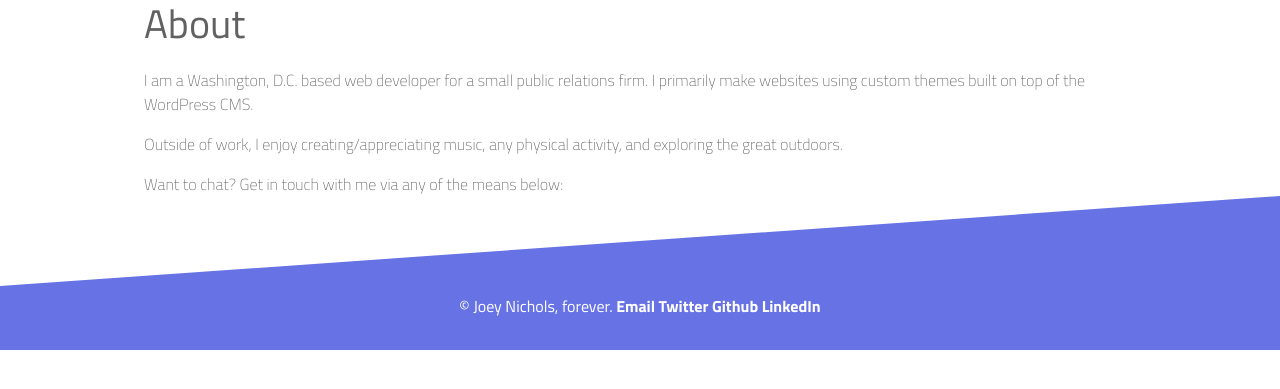
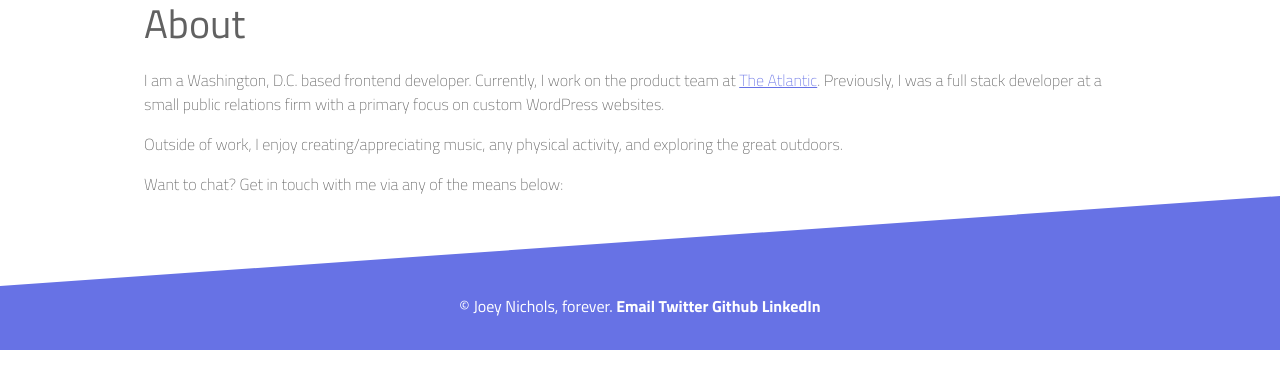
Before and after one commit to joeyquarters/joeyquarters.github.io, a Jekyll site: the page built from about.md, in a window 1280 px wide. Shown: the top 389 px of the page. Built offline with Jekyll 4.4.1, drawn with Linux system fonts in a browser that asks for light colours.

Commit message:
Updated about page

```diff
--- a/about.md
+++ b/about.md
@@ -4,7 +4,7 @@ title: About
 permalink: /about/
 ---
 
-I am a Washington, D.C. based web developer for a small public relations firm. I primarily make websites using custom themes built on top of the WordPress CMS.
+I am a Washington, D.C. based frontend developer. Currently, I work on the product team at [The Atlantic](https://www.theatlantic.com). Previously, I was a full stack developer at a small public relations firm with a primary focus on custom WordPress websites.
 
 Outside of work, I enjoy creating/appreciating music, any physical activity, and exploring the great outdoors.
 
```
